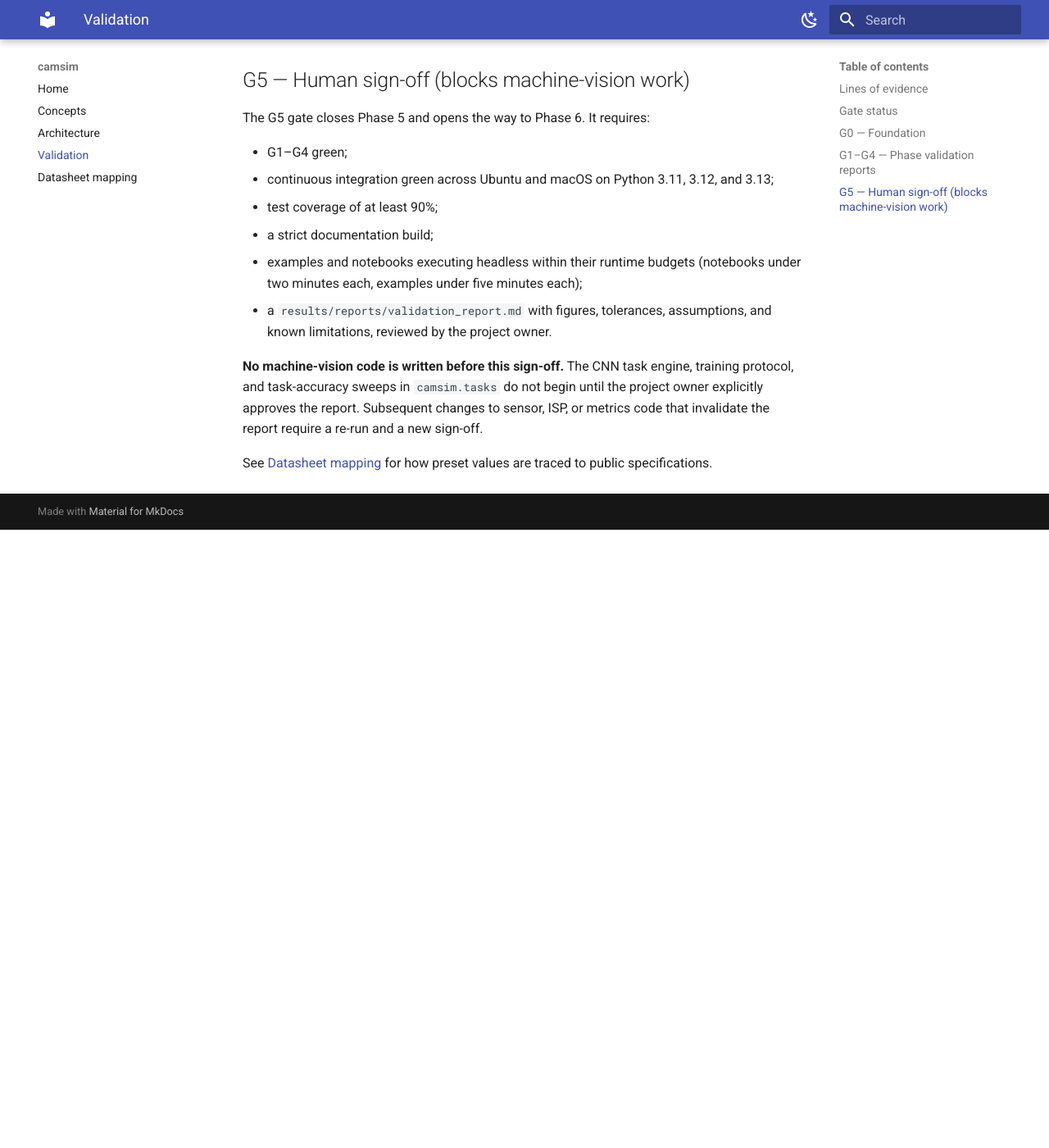
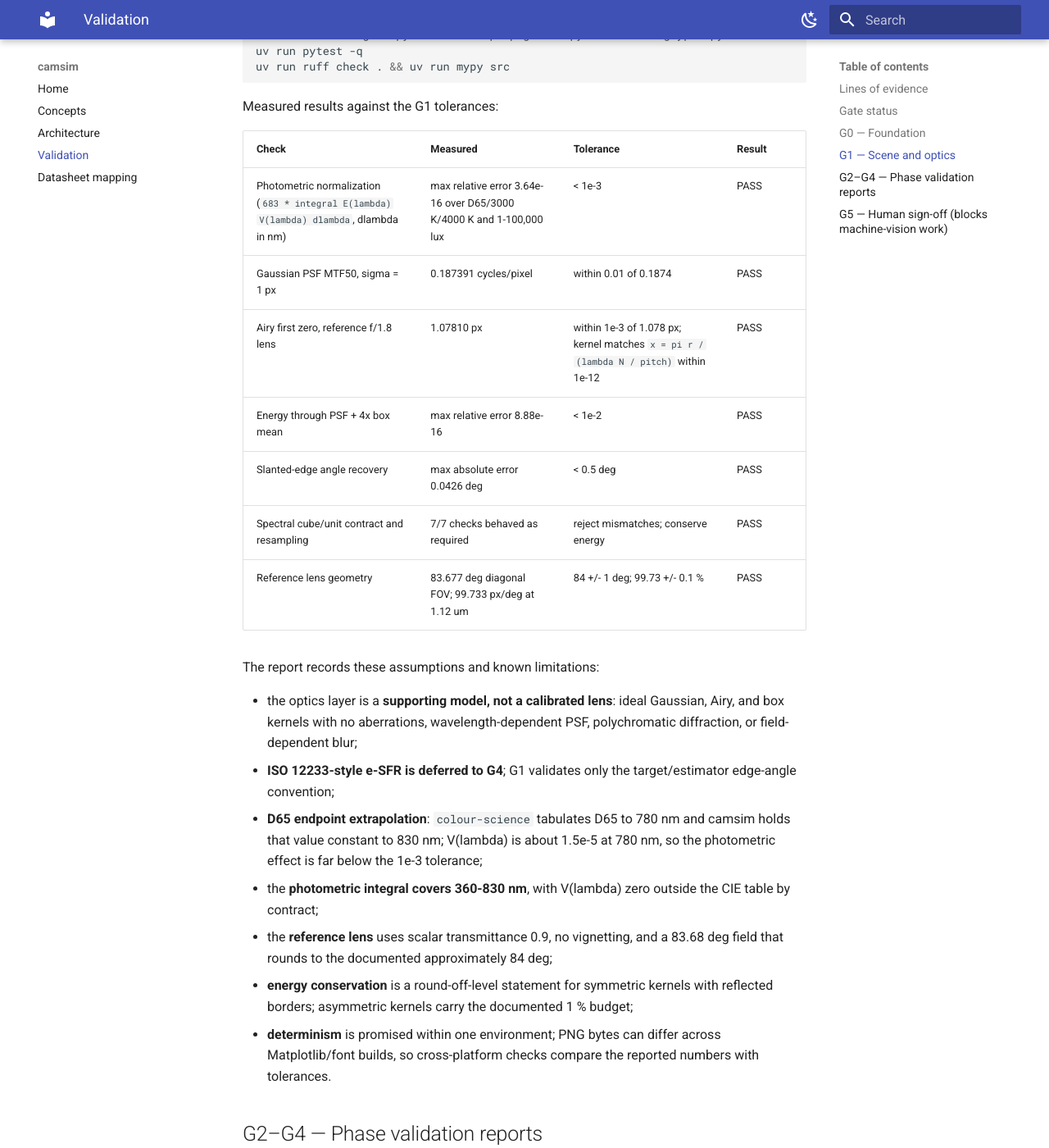
Before and after one commit to pengzhao-ai/camsim, an MkDocs documentation site: the page built from docs/validation.md, in a window 1280 px wide and 1400 px high, scrolled down 2163 px. Shown: the whole window at 82% size. Built offline with MkDocs 1.6.1 and Material for MkDocs 9.7.7, drawn with Linux system fonts in a browser that asks for light colours; before the commit the page ends 2809 px from its top, so only the background shows below that; some of the changed text lies outside the part shown.

Commit message:
test: add G1 scene/optics validation report
- add a deterministic benchmark that regenerates
  results/reports/g1_scene_optics.md and four g1_*.png figures
- add G1 tests for photometric normalization, PSF MTF and Airy first
  zero, PSF normalization, energy conservation, slanted-edge angle,
  the spectral-cube contract, and reference-lens geometry
- record G1 status, commands, measured values, tolerances, and known
  limitations in docs/validation.md
- commit the six deterministic 01_*.png gallery figures from Task 10

Co-Authored-By: Claude Code <noreply@anthropic.com>

````diff
--- a/docs/validation.md
+++ b/docs/validation.md
@@ -32,7 +32,7 @@ comparisons use tolerances because floating-point reduction order may differ.
 | Gate | Phase | Scope | Report | Status |
 |---|---|---|---|---|
 | G0 | 0 | install, lint, typecheck, tests, docs build | this page | Green locally; CI runs the same commands |
-| G1 | 1 | scene, illuminants, optics | `results/reports/g1_scene_optics.md` | Planned |
+| G1 | 1 | scene, illuminants, optics | `results/reports/g1_scene_optics.md` | Green locally; report PASS and the G1 tests pass |
 | G2 | 2 | sensor model and characterization | `results/reports/g2_sensor.md` | Planned |
 | G3 | 3 | ISP stages and pipeline | `results/reports/g3_isp.md` | Planned |
 | G4 | 4 | metrics harness | `results/reports/g4_metrics.md` | Planned |
@@ -59,7 +59,60 @@ errors, and the version prints `0.1.0.dev0`. The executable form of this gate
 is `tests/test_ci_config.py` plus the CI workflows, and `make gate` runs the
 same commands locally.
 
-## G1–G4 — Phase validation reports
+## G1 — Scene and optics
+
+**Status: green locally.** The full report is
+`results/reports/g1_scene_optics.md`; its four figures are
+`results/figures/g1_lux_normalization.png`, `g1_psf_mtf.png`,
+`g1_energy_conservation.png`, and `g1_edge_angle.png`. The report is generated
+deterministically by `benchmarks/g1_scene_optics.py`, and
+`tests/test_validation_g1.py` is the executable form of the gate.
+
+Reproduce from the repository root:
+
+```bash
+uv run python benchmarks/g1_scene_optics.py
+uv run pytest tests/test_validation_g1.py -v
+uv run pytest tests/test_validation_g1.py tests/test_units.py \
+  tests/test_spectral.py tests/test_lens.py tests/test_psf.py \
+  tests/test_targets.py tests/test_propagation.py tests/test_glyphs.py -v
+uv run pytest -q
+uv run ruff check . && uv run mypy src
+```
+
+Measured results against the G1 tolerances:
+
+| Check | Measured | Tolerance | Result |
+|---|---|---|---|
+| Photometric normalization (`683 * integral E(lambda) V(lambda) dlambda`, dlambda in nm) | max relative error 3.64e-16 over D65/3000 K/4000 K and 1-100,000 lux | < 1e-3 | PASS |
+| Gaussian PSF MTF50, sigma = 1 px | 0.187391 cycles/pixel | within 0.01 of 0.1874 | PASS |
+| Airy first zero, reference f/1.8 lens | 1.07810 px | within 1e-3 of 1.078 px; kernel matches `x = pi r / (lambda N / pitch)` within 1e-12 | PASS |
+| Energy through PSF + 4x box mean | max relative error 8.88e-16 | < 1e-2 | PASS |
+| Slanted-edge angle recovery | max absolute error 0.0426 deg | < 0.5 deg | PASS |
+| Spectral cube/unit contract and resampling | 7/7 checks behaved as required | reject mismatches; conserve energy | PASS |
+| Reference lens geometry | 83.677 deg diagonal FOV; 99.733 px/deg at 1.12 um | 84 +/- 1 deg; 99.73 +/- 0.1 % | PASS |
+
+The report records these assumptions and known limitations:
+
+- the optics layer is a **supporting model, not a calibrated lens**: ideal
+  Gaussian, Airy, and box kernels with no aberrations, wavelength-dependent
+  PSF, polychromatic diffraction, or field-dependent blur;
+- **ISO 12233-style e-SFR is deferred to G4**; G1 validates only the
+  target/estimator edge-angle convention;
+- **D65 endpoint extrapolation**: `colour-science` tabulates D65 to 780 nm and
+  camsim holds that value constant to 830 nm; V(lambda) is about 1.5e-5 at
+  780 nm, so the photometric effect is far below the 1e-3 tolerance;
+- the **photometric integral covers 360-830 nm**, with V(lambda) zero outside
+  the CIE table by contract;
+- the **reference lens** uses scalar transmittance 0.9, no vignetting, and a
+  83.68 deg field that rounds to the documented approximately 84 deg;
+- **energy conservation** is a round-off-level statement for symmetric kernels
+  with reflected borders; asymmetric kernels carry the documented 1 % budget;
+- **determinism** is promised within one environment; PNG bytes can differ
+  across Matplotlib/font builds, so cross-platform checks compare the reported
+  numbers with tolerances.
+
+## G2–G4 — Phase validation reports
 
 Each report will contain:
 
````
Also changed, not shown: results/reports/g1_scene_optics.md (added, +263 -0 lines), results/figures/01_colorchecker_reflectance.png (added), results/figures/01_illuminant_spds.png (added), results/figures/01_lens_geometry.png (added), results/figures/01_mtf_curves.png (added), results/figures/01_psf_profiles.png (added), results/figures/01_scene_contact_sheet.png (added), results/figures/g1_edge_angle.png (added), results/figures/g1_energy_conservation.png (added), results/figures/g1_lux_normalization.png (added), results/figures/g1_psf_mtf.png (added), 2 other files.
